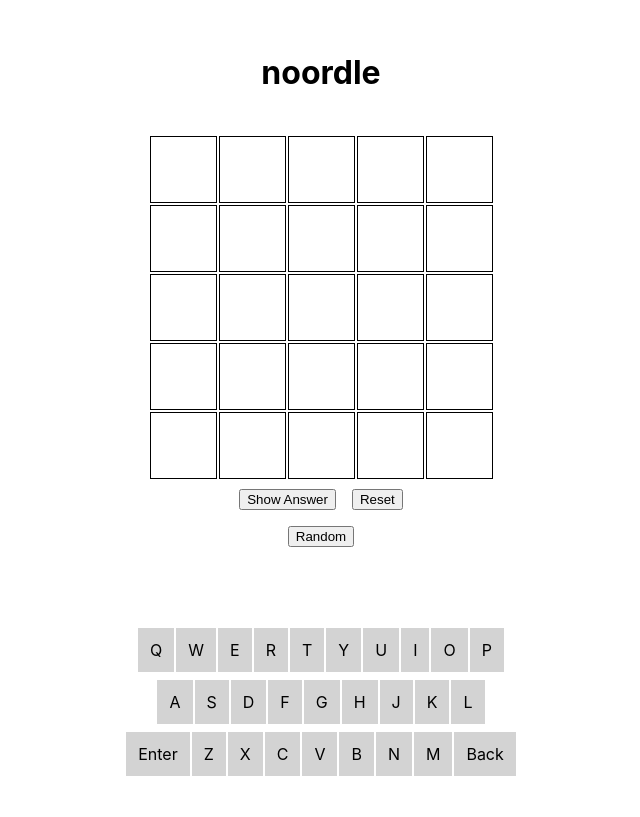
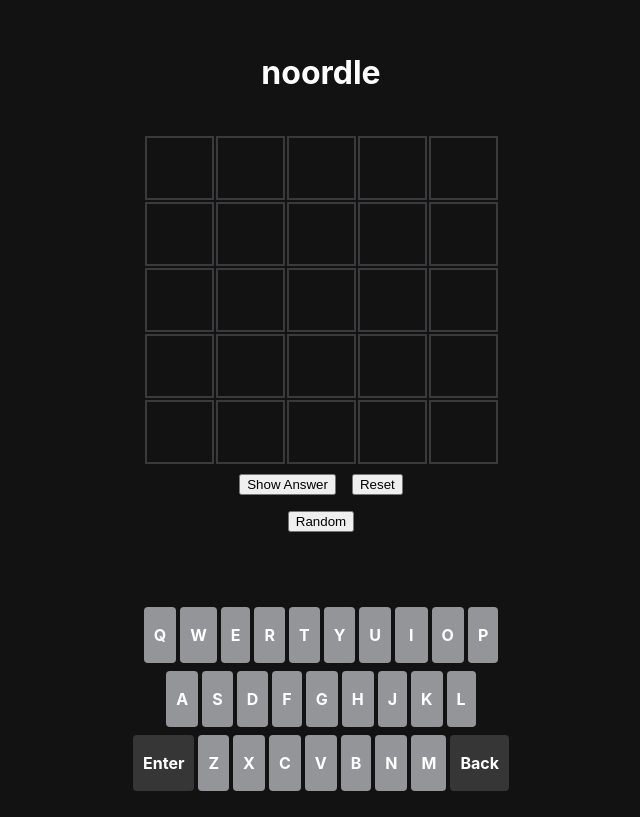
Before and after one commit to hiterharris/noordle, a React (Create React App) app: page / in a window 1280 px wide. Shown: the whole page, without its empty margins (319-959 px from the left). Built offline with nearby package versions, Linux system fonts and the light colour scheme; the HTML template or start-up script is replaced by a standard one.

Commit message:
update styles

```diff
--- a/src/App.css
+++ b/src/App.css
@@ -3,6 +3,11 @@
   flex-direction: column;
   align-items: center;
   margin-top: 32px;
+  color: white;
+}
+
+.title {
+  color: white;
 }
 
 .guess-input {
@@ -10,11 +15,14 @@
 }
 
 td {
-  height: 25px;
+  height: 20px;
   width: 25px;
   padding: 20px;
-  border: 1px solid black;
+  border: 2px solid #3a3a3c;
   text-align: center;
+  font-size: 24px;
+  font-family: Arial, Helvetica, sans-serif;
+  font-weight: bolder;
 }
 
 .text {
@@ -27,105 +35,105 @@ td {
   transition: 1s;
   transform: rotateX(180deg);
 	transform-style: preserve-3d;
-  background-color: green;
+  background-color: #6aaa64;
 }
 
 .one-red {
   transition: 1s;
   transform: rotateX(180deg);
 	transform-style: preserve-3d;
-  background-color: red;
+  background-color: #363636;
 }
 
 .one-yellow {
   transition: 1s;
   transform: rotateX(180deg);
 	transform-style: preserve-3d;
-  background-color: yellow;
+  background-color: #b59f3b;
 }
 
 .two-green {
   transition: 1s;
   transform: rotateX(180deg);
 	transform-style: preserve-3d;
-  background-color: green;
+  background-color: #6aaa64;
 }
 
 .two-red {
   transition: 1s;
   transform: rotateX(180deg);
 	transform-style: preserve-3d;
-  background-color: red;
+  background-color: #363636;
 }
 
 .two-yellow {
   transition: 1s;
   transform: rotateX(180deg);
 	transform-style: preserve-3d;
-  background-color: yellow;
+  background-color: #b59f3b;
 }
 
 .three-green {
   transition: 1s;
   transform: rotateX(180deg);
 	transform-style: preserve-3d;
-  background-color: green;
+  background-color: #6aaa64;
 }
 
 .three-red {
   transition: 1s;
   transform: rotateX(180deg);
 	transform-style: preserve-3d;
-  background-color: red;
+  background-color: #363636;
 }
 
 .three-yellow {
   transition: 1s;
   transform: rotateX(180deg);
 	transform-style: preserve-3d;
-  background-color: yellow;
+  background-color: #b59f3b;
 }
 
 .four-green {
   transition: 1s;
   transform: rotateX(180deg);
 	transform-style: preserve-3d;
-  background-color: green;
+  background-color: #6aaa64;
 }
 
 .four-red {
   transition: 1s;
   transform: rotateX(180deg);
 	transform-style: preserve-3d;
-  background-color: red;
+  background-color: #363636;
 }
 
 .four-yellow {
   transition: 1s;
   transform: rotateX(180deg);
 	transform-style: preserve-3d;
-  background-color: yellow;
+  background-color: #b59f3b;
 }
 
 .five-green {
   transition: 1s;
   transform: rotateX(180deg);
 	transform-style: preserve-3d;
-  background-color: green;
+  background-color: #6aaa64;
 }
 
 .five-red {
   transition: 1s;
   transform: rotateX(180deg);
 	transform-style: preserve-3d;
-  background-color: red;
+  background-color: #363636;
 }
 
 .five-yellow {
   transition: 1s;
   transform: rotateX(180deg);
 	transform-style: preserve-3d;
-  background-color: yellow;
+  background-color: #b59f3b;
 }
 
 .bottom-button-container {
--- a/src/App.js
+++ b/src/App.js
@@ -1,4 +1,3 @@
-/* eslint-disable */
 import React, { useState, useEffect } from 'react';
 import './App.css';
 import { wordList } from './assets/wordList';
@@ -118,8 +117,8 @@ function App() {
 
   return (
     <div className="App">
-      <h1>noordle</h1>
-      <div className={showAnswer ? '' : 'hide'}>{word}</div>
+      <h1 className='title'>noordle</h1>
+      <div className={showAnswer ? 'answer' : 'hide'}>{word}</div>
        <table>
          <tbody>
            <tr className={`guess one`}>
@@ -163,7 +162,7 @@ function App() {
         <button className="bottom-button" onClick={() => setShowAnswer(!showAnswer)}>{!showAnswer ? 'Show Answer' : 'Hide Answer'}</button>
         <button className="bottom-button" onClick={reset}>Reset</button>
       </div>
-      <button className="bottom-button" onClick={() => setNoori(!noori)}>{noori ? 'Random' : 'Noori'}</button>
+      <button className="bottom-button" onClick={() => setNoori(!noori)}>{noori ? 'Random' : 'Noordle'}</button>
       <button className={noori ? 'bottom-button new-word-button hide' : 'bottom-button new-word-button'} onClick={() => handleRandomWord()}>New Word</button>
       <Keyboard handleInput={handleInput} />
     </div>
--- a/src/components/Keyboard.css
+++ b/src/components/Keyboard.css
@@ -5,9 +5,20 @@
 
 .row {
     margin: 32px 0;
+    height: 32px;
 }
 .key {
-    padding: 12px;
-    border: 1px solid white;
-    background-color: lightgrey;
+    padding: 18px 10px;
+    margin: 2px;
+    background-color: #939598;
+    border-radius: 4px;
+    font-weight: bold;
 }
+
+.enter, .back {
+    background-color: #363636;
+}
+
+.i {
+    padding: 18px 14px;
+}
--- a/src/components/Keyboard.js
+++ b/src/components/Keyboard.js
@@ -1,6 +1,7 @@
 import React from 'react';
 import './Keyboard.css';
 import keys from '../assets/keys';
+import { getKeyClassNames } from '../helpers';
 
 const Keyboard = props => {
     const { handleInput } = props;
@@ -9,7 +10,7 @@ const Keyboard = props => {
             keys.map(row => {
                 return (
                     <div className="row">
-                        {row.map(key => <span className="key" onClick={() => handleInput(key)}>{key}</span>)}
+                        {row.map(key => <span className={`key ${getKeyClassNames(key)}`} onClick={() => handleInput(key)}>{key}</span>)}
                     </div>
                 );
             })
--- /dev/null
+++ b/src/helpers/getKeyClassNames.js
@@ -0,0 +1,10 @@
+const getKeyClassNames = (key) => {
+    let className = ''
+    if (key === 'Enter') className += 'enter'
+    else if (key === 'Back') className += 'back'
+    else if (key === 'I') className += 'i'
+    else className += 'key'
+    return className
+}
+
+export default getKeyClassNames;
--- /dev/null
+++ b/src/helpers/index.js
@@ -0,0 +1,3 @@
+import getKeyClassNames from "./getKeyClassNames";
+
+export { getKeyClassNames };
--- a/src/index.css
+++ b/src/index.css
@@ -5,6 +5,7 @@ body {
     sans-serif;
   -webkit-font-smoothing: antialiased;
   -moz-osx-font-smoothing: grayscale;
+  background-color: #121213;
 }
 
 code {
```
